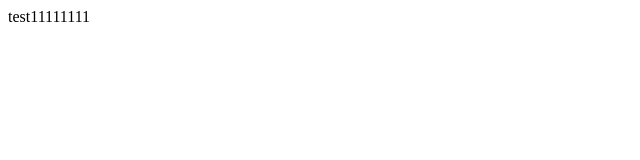
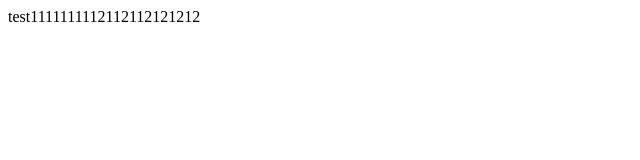
Before and after one commit to hanyong5/2023java_web, a plain HTML site: page index.html in a window 1280 px wide. Shown: the whole page, without its empty margins (0-640 px from the left). Drawn offline with Linux system fonts and the light colour scheme.

Commit message:
Update index.html

```diff
--- a/index.html
+++ b/index.html
@@ -7,7 +7,7 @@
 </head>
 <body>
     <div class="container">
-        test11111111
+        test1111111112112112121212
     </div>
 </body>
 </html>
```
